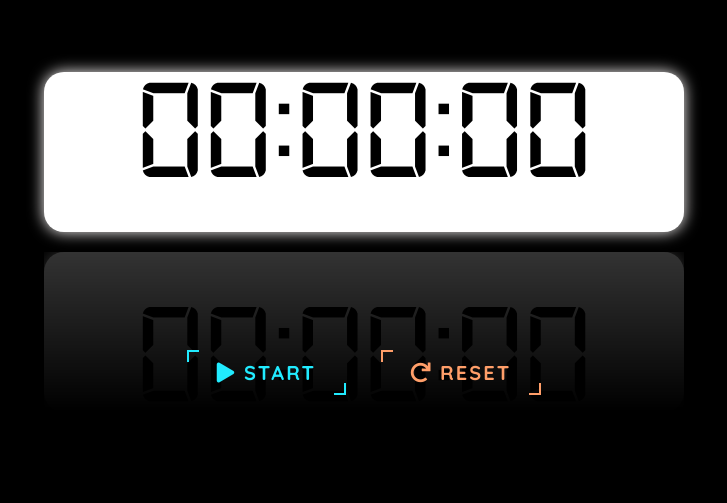
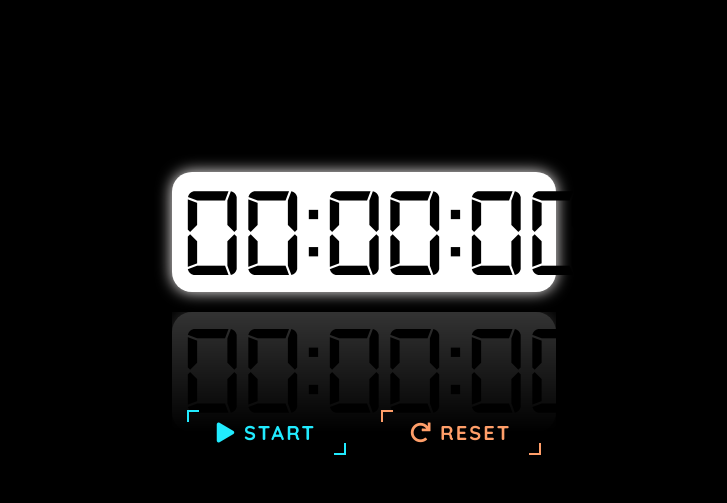
Before and after one commit to Ajin998/Timer, a plain HTML site: page index.html in a window 1280 px wide. Shown: the part 128-631 px from the top of the page, without its empty margins (276-1003 px from the left). Drawn offline with Linux system fonts and the light colour scheme.

Commit message:
layout changes

```diff
--- a/assets/styles/time.css
+++ b/assets/styles/time.css
@@ -44,13 +44,14 @@ body {
     font-family: 'digital-7',
         'Orbitron',
         sans-serif;
+    padding:10px;
     text-align: center;
-    font-size: 9em;
-    margin-top: 200px;
+    font-size: 8em;
+    margin-top: 300px;
     background: white;
     color: black;
-    height: 20vh;
-    width: 50%;
+    height: 15vh;
+    width: 30%;
     border-radius: 20px;
     box-shadow: 0 0 15px rgb(252, 249, 249);
     -webkit-box-reflect: below 20px linear-gradient(transparent, #0003);
```
